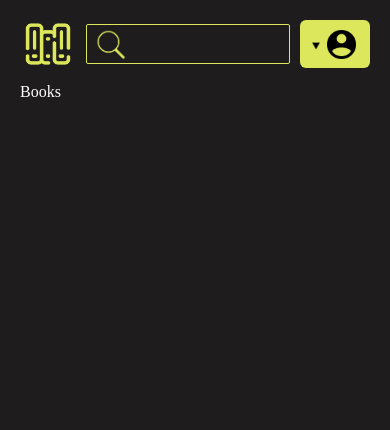
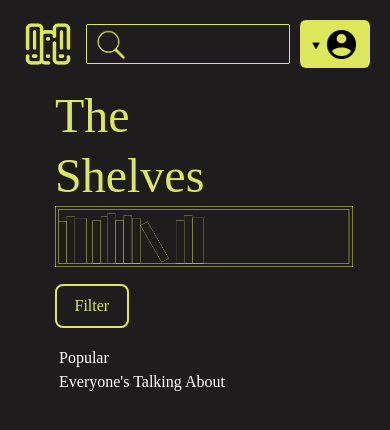
Before and after one commit to AymanHawk/Library-System, a Next.js app: page /browse/books in a window 390 px wide. Shown: the top 430 px of the page. Built offline with nearby package versions, Linux system fonts and the light colour scheme.

Commit message:
added book browsing layout, no books from database yet, responsive

```diff
--- a/src/app/browse/books/page.jsx
+++ b/src/app/browse/books/page.jsx
@@ -1,9 +1,35 @@
-import React from 'react'
+import React from "react";
+import logo from "../../../images/the_shelves_bookshelf.png";
+import dropdown from "../../../images/dropdown.png";
+import Image from "next/image";
 
 function Books() {
   return (
-    <div>Books</div>
-  )
+    <div>
+      <div className="grid grid-cols-1 md:grid-cols-3 mt-[5%] pl-[10%] pr-[5%]">
+        <div className="md:col-span-1 flex items-end text-primary text-5xl sm:text-6xl md:text-6xl lg:text-7xl xl:text-7xl leading-tight">
+          <h1>
+            The <br /> Shelves
+          </h1>
+        </div>
+
+        <div className="md:col-span-2 md:flex">
+          <Image
+            src={logo}
+            alt="Bookshelf"
+            className="w-full min-w-[100px] max-w-full mr-[10%]"
+          />
+        </div>
+      </div>
+      <h2 className=" ml-[10%] mt-[5%] text-primary sm:text-2xl md:text-2xl lg:text-4xl xl:text-4xl border-2 border-primary rounded-lg inline-block p-2 pr-[5%] pl-[5%]">
+        Filter
+      </h2>
+      <div className="mt-[5%] ml-[10vw] text-white sm:text-2xl md:text-2xl lg:text-4xl xl:text-4xl">
+        <h1>Popular</h1>
+        <h1>Everyone's Talking About</h1>
+      </div>
+    </div>
+  );
 }
 
-export default Books
+export default Books;
```
Also changed, not shown: src/images/the_shelves_bookshelf.png (added).
